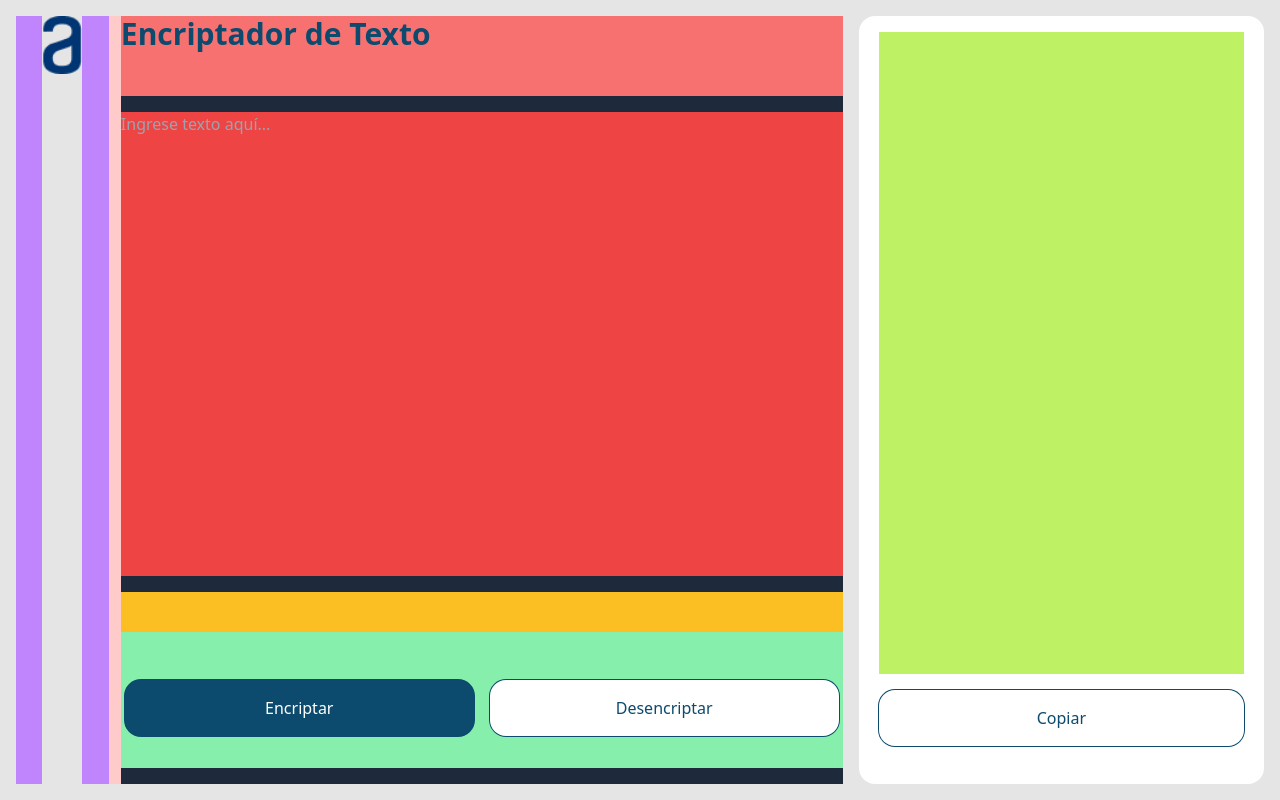
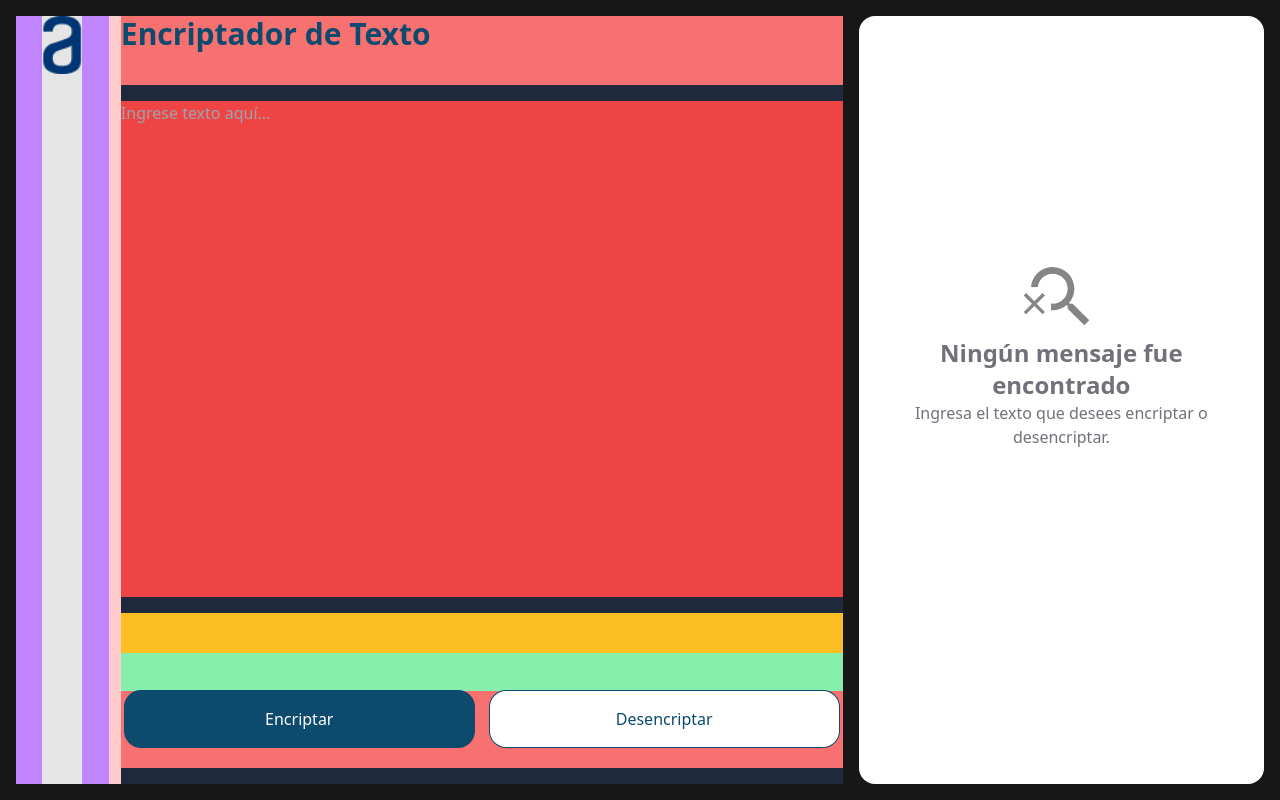
Before and after one commit to SebastianBonilla13/Encriptador-de-Texto, a React (Create React App) app: page / in a window 1280 px wide. Built offline with nearby package versions, Linux system fonts and the light colour scheme.

Commit message:
state no encontrado

```diff
--- a/src/AppEncriptador.jsx
+++ b/src/AppEncriptador.jsx
@@ -7,6 +7,7 @@ import React, { useState } from 'react';
 import LogoAlura from "./assets/Logo.png";
 
 import { IoAlertCircle } from "react-icons/io5";
+import { MdSearchOff } from "react-icons/md";
 
 
 function AppEncriptador() {
@@ -72,13 +73,13 @@ function AppEncriptador() {
 
       <body>
 
-        <div class=" p-4 bg-neutral-200 h-screen">
+        <div class=" p-4 bg-neutral-900 h-screen">
 
           {/*  */}
-          <div class=" grid grid-cols-3 gap-4 h-full w-full    g-neutral-700"> {/* flex justify-between */}
+          <div class="grid  grid-rows-6 grid-cols-6    gap-4  h-full w-full    g-neutral-700"> {/*grid-col-3   flex justify-between */}
 
             {/* Screen Izq. */}
-            <div class="col-span-2 bg-neutral-500"> {/* w-2/3  */}
+            <div class="row-span-5 col-span-6   lg:row-span-6 lg:col-span-4  bg-neutral-500"> {/*col-span-2  w-2/3  */}
 
               {/* LOGO + TEXTO container */}
               <div class="grid grid-cols-8 gap-3 bg-red-200 h-full "> {/* <!-- grid auto-rows-auto --> */} {/* flex justify-center */}
@@ -91,7 +92,7 @@ function AppEncriptador() {
                 </div>
 
                 {/* Der. container */}
-                <div class=" col-span-7 grid grid-rows-8 gap-4 pb-4 bg-slate-800">
+                <div class=" col-span-7 grid grid-rows-9 gap-4 pb-4 bg-slate-800">
 
                   {/* TITULO container */}
                   <div class="row-span-1 text-2xl md:text-3xl bg-red-400">
@@ -101,7 +102,7 @@ function AppEncriptador() {
                   </div>
 
                   {/* TEXTO container */}
-                  <div class=" row-span-5 bg-purple-400">
+                  <div class=" row-span-6 bg-purple-400">
                     <form class="w-full  h-full bg-red-500">
                       <textarea class="h-full w-full outline-none resize-none bg-transparent text-sky-900" id="varTexto" placeholder="Ingrese texto aquí..." onChange={handleValidate}></textarea>
                     </form>
@@ -121,7 +122,7 @@ function AppEncriptador() {
                     </div>
 
                     {/* BOTONES container */}
-                    <div class="grid grid-cols-2 gap-4 px-1 g-red-400 "> {/* flex flex-row justify-center gap-4 */}
+                    <div class="grid grid-cols-2 gap-4 px-1 bg-red-400 "> {/* flex flex-row justify-center gap-4 */}
 
                       <button class=" text-white bg-sky-900 w-full h-14 rounded-2xl ring-1 ring-sky-900 "
                         onClick={handleEncriptar}>
@@ -143,30 +144,49 @@ function AppEncriptador() {
             </div>
 
             {/* Screen Der. */}
-            <div class="col-span-1 rounded-2xl bg-white "> {/* w-1/3 */}
+            <div class="row-span-1 col-span-6    lg:col-span-2 lg:row-span-6    rounded-2xl bg-white "> {/*col-span-1  w-1/3 */}
+
 
               <div class="grid grid-rows-8 h-full py-4 px-5 gap-4">
 
-                <div class=" row-span-7 bg-lime-300">
+                <div class=" row-span-7 g-lime-300">
                   <form class="w-full h-full">
-                    <textarea class="h-full w-full outline-none resize-none bg-transparent text-zinc-600" id="TextareaRead" value={texto} /* placeholder="Ingrese texto aquí..." onChange={handleValidate} */></textarea>
+                    {/* <textarea class="h-full w-full outline-none resize-none bg-transparent text-zinc-600" id="TextareaRead" value={texto}></textarea> */}
+
+                    {(texto) &&
+                      <div class="h-full w-full ">
+                        <textarea class="h-full w-full outline-none resize-none bg-transparent text-zinc-600" id="TextareaRead" value={texto}></textarea>
+                      </div>
+                    }
+
+                    {(!texto) &&
+                      <div class=" h-full flex justify-center items-center g-red-300  "> {/* grid grid-rows-3 */}
+                        <div>
+                          <div class="flex justify-center">
+                            <MdSearchOff class=" w-12 h-12  lg:w-20 lg:h-20" color="#858585" />
+                          </div>
+
+                          <p class=" text-xl lg:text-2xl font-bold text-zinc-500 text-center">
+                            Ningún mensaje fue encontrado
+                          </p>
+                          <p class=" text-sm lg:text-base text-zinc-500 text-center">
+                            Ingresa el texto que desees encriptar o desencriptar.
+                          </p>
+                        </div>
+                      </div>
+                    }
+
                   </form>
                 </div>
 
-                {/* <div class="row-span-1 flex justify-center items-center  px-6 g-red-700" >
-                  <button class=" text-sky-900 bg-white w-full h-14 rounded-2xl ring-1 ring-sky-900 "
-                    onClick={handleCopiar}>
-                    Copiar
-                  </button>
-                </div> */}
-
-                <div class="row-span-1">
+                {(texto) &&
+                 <div class="row-span-1">
                   <button class=" text-sky-900 bg-white w-full h-14 rounded-2xl ring-1 ring-sky-900 "
                     onClick={handleCopiar}>
                     Copiar
                   </button>
                 </div>
-
+               }
 
 
               </div>
@@ -188,4 +208,5 @@ function AppEncriptador() {
   );
 }
 
+
 export default AppEncriptador;
```
